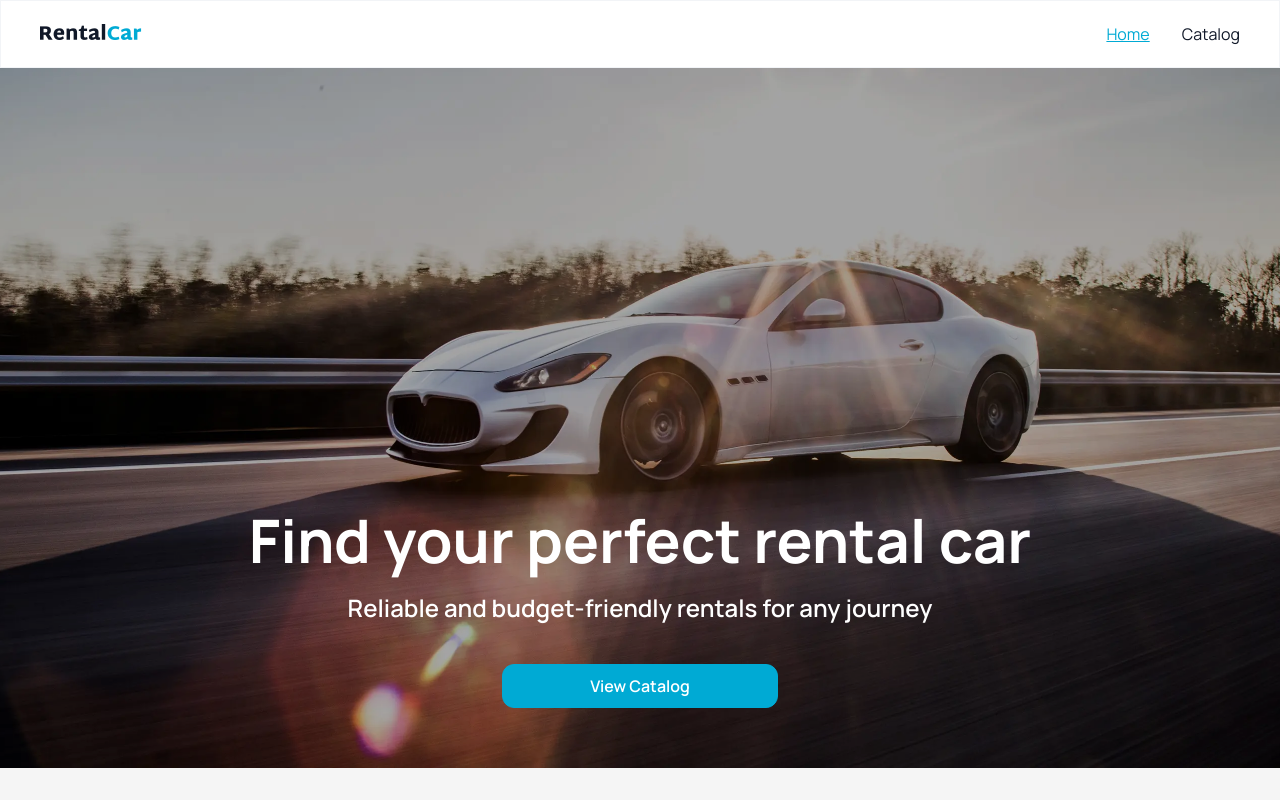
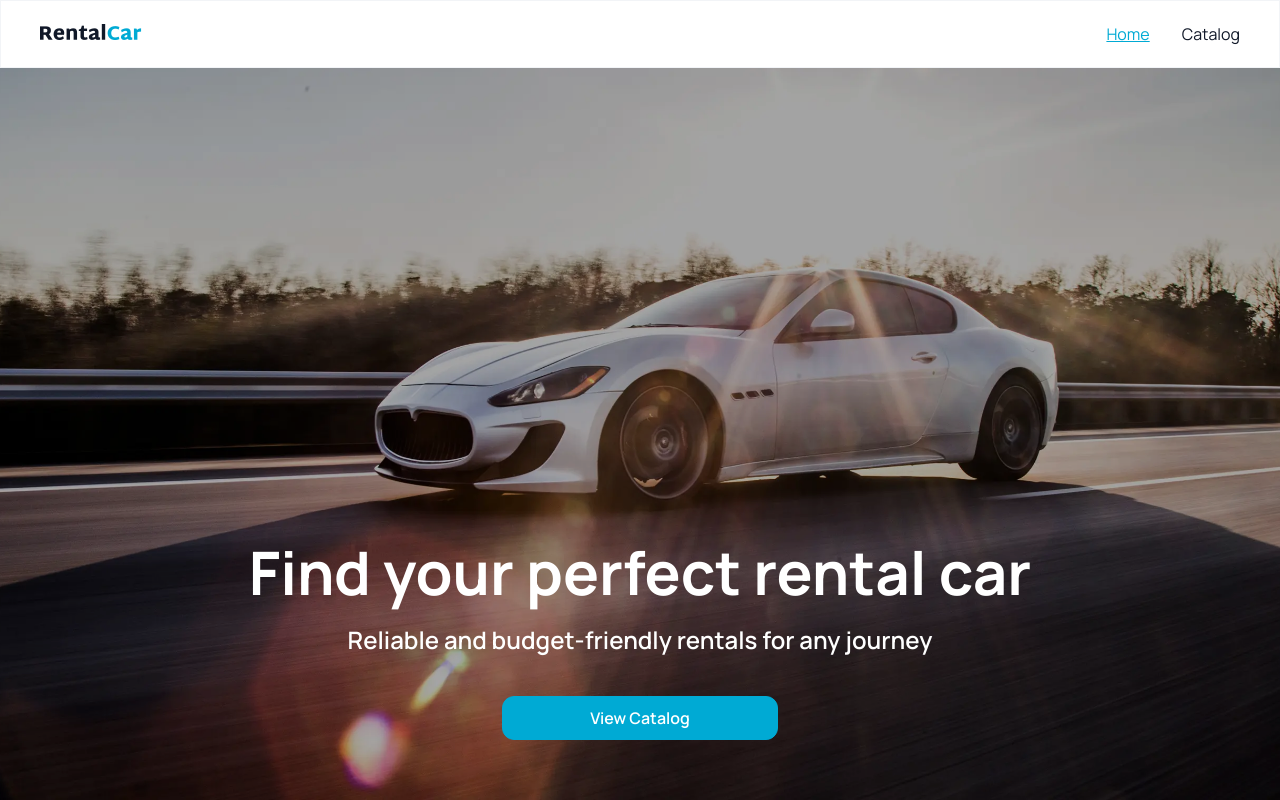
Before and after one commit to Ponomaleks/car-rental-next-js, a Next.js app: page / in a window 1280 px wide. Built offline with nearby package versions, Linux system fonts and the light colour scheme; no server answers.

Commit message:
fix hero height&width

```diff
--- a/app/page.module.css
+++ b/app/page.module.css
@@ -5,8 +5,7 @@
   flex-grow: 1;
   margin: 0 auto;
   background: rgba(0, 0, 0, 0.2);
-  max-width: 1440px;
-  height: 700px;
+  max-height: 100%;
 }
 
 .heroImage {
```
